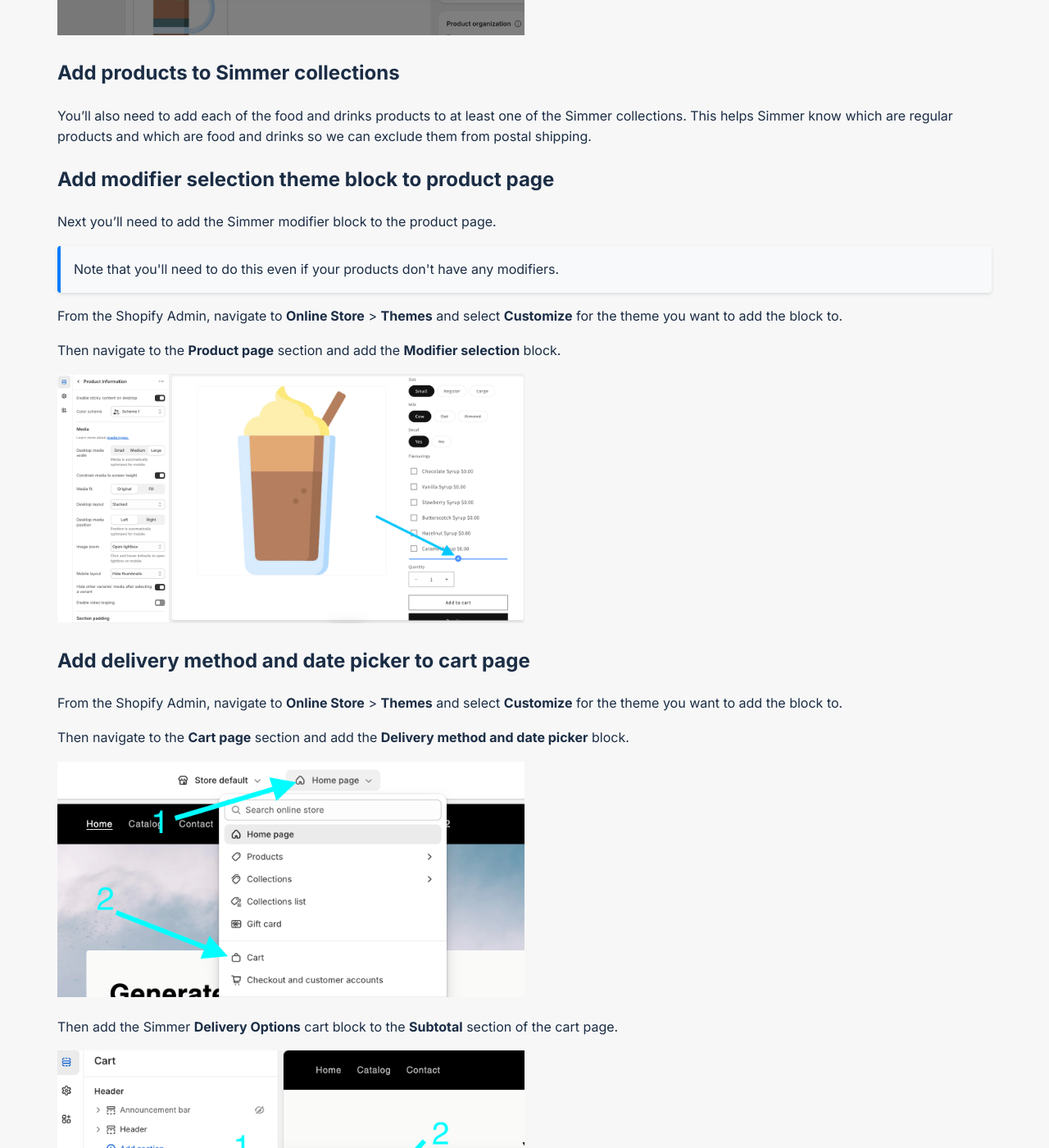
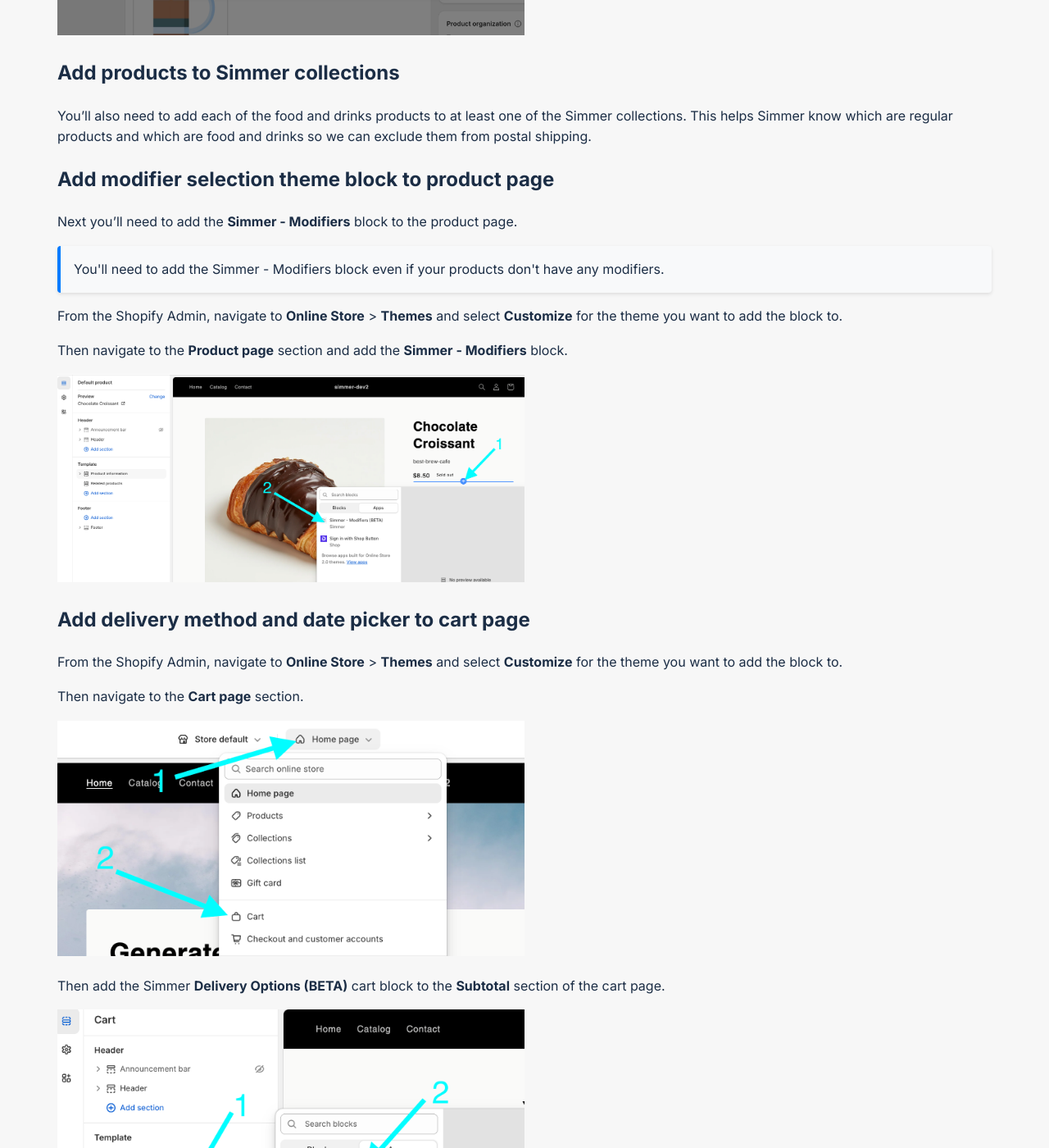
Before and after one commit to Pixel-Nova-Apps/simmerpos.com, a Jekyll site: the page built from _pages/online.md, in a window 1280 px wide and 1400 px high, scrolled down 3120 px. Shown: the whole window at 82% size. Built offline with Jekyll 4.4.1, drawn with Linux system fonts in a browser that asks for light colours.

Commit message:
updated block name

```diff
--- a/_pages/online.md
+++ b/_pages/online.md
@@ -60,15 +60,15 @@ You'll also need to add each of the food and drinks products to at least one of
 
 ## Add modifier selection theme block to product page
 
-Next you'll need to add the Simmer modifier block to the product page.
+Next you'll need to add the **Simmer - Modifiers** block to the product page.
 
 <div class="note-box">
-Note that you'll need to do this even if your products don't have any modifiers.
+You'll need to add the Simmer - Modifiers block even if your products don't have any modifiers.
 </div>
 
 From the Shopify Admin, navigate to **Online Store** > **Themes** and select **Customize** for the theme you want to add the block to.
 
-Then navigate to the **Product page** section and add the **Modifier selection** block.
+Then navigate to the **Product page** section and add the **Simmer - Modifiers** block.
 
 <img src="/assets/online/add-theme-block.png" alt="Add modifier selection block" class="support-image">
 
@@ -76,11 +76,11 @@ Then navigate to the **Product page** section and add the **Modifier selection**
 
 From the Shopify Admin, navigate to **Online Store** > **Themes** and select **Customize** for the theme you want to add the block to.
 
-Then navigate to the **Cart page** section and add the **Delivery method and date picker** block.
+Then navigate to the **Cart page** section.
 
 <img src="/assets/online/navigate-to-cart.png" alt="Navigate to cart page" class="support-image">
 
-Then add the Simmer **Delivery Options** cart block to the **Subtotal** section of the cart page.
+Then add the Simmer **Delivery Options (BETA)** cart block to the **Subtotal** section of the cart page.
 
 <img src="/assets/online/add-cart-block.png" alt="Add cart block" class="support-image">
 
```
Also changed, not shown: assets/online/add-theme-block.png.
